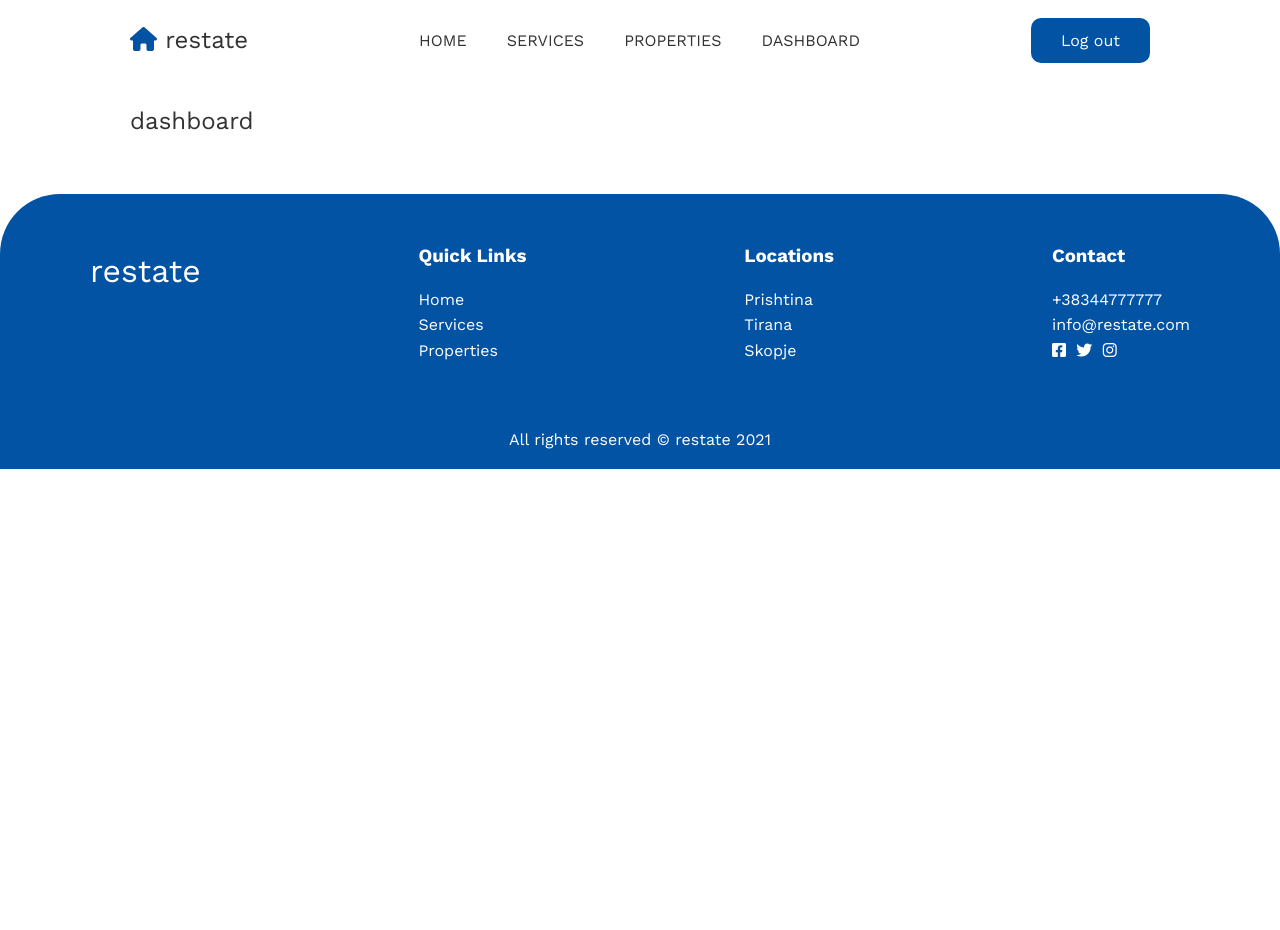
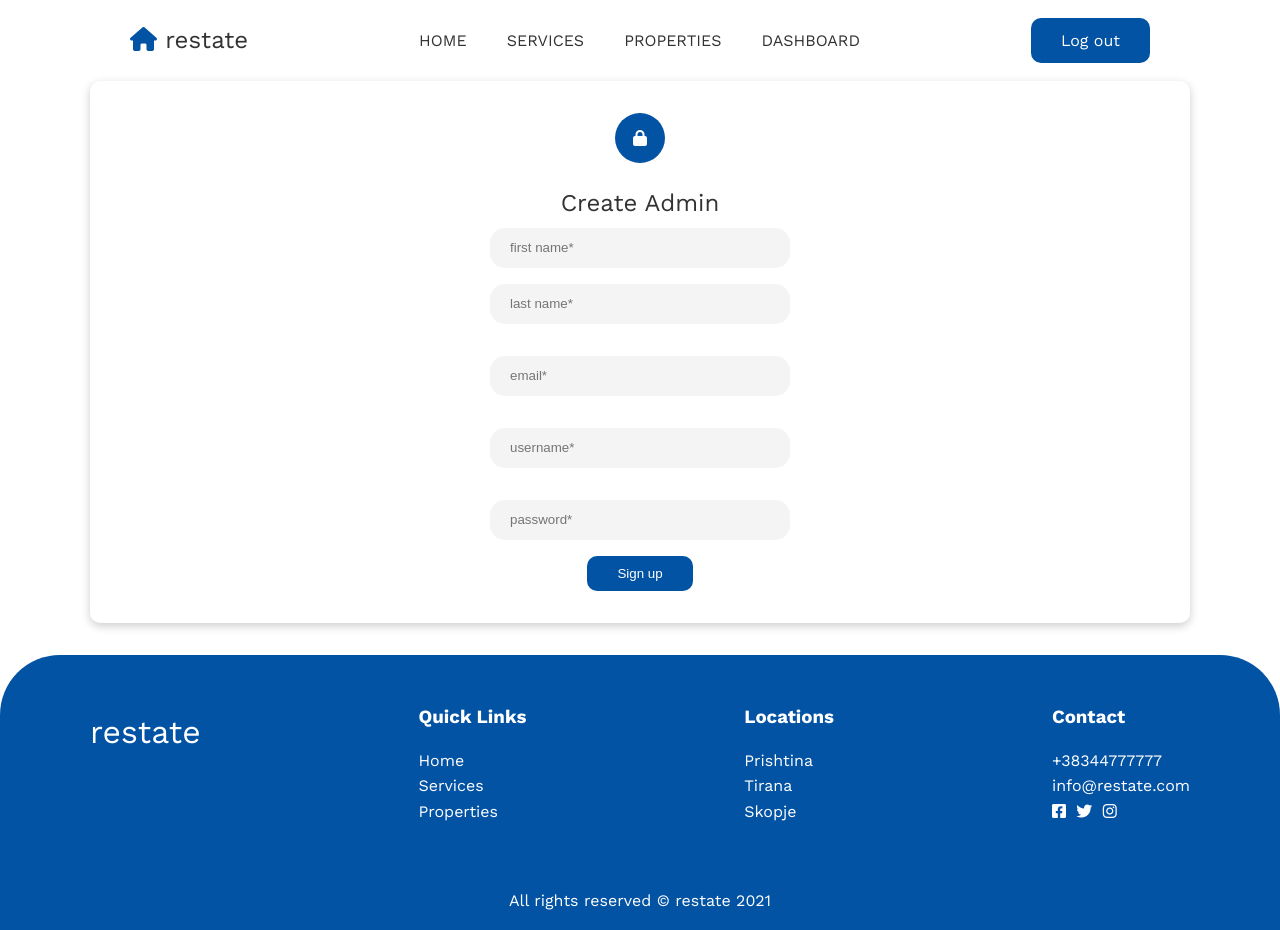
Before and after one commit to florinkras/restate, a PHP site: page /dashboard.php in a window 1280 px wide. Before the commit the page ends 469 px from the top, so only its background shows below. Run offline with PHP 8.4, Linux system fonts and the light colour scheme; the visitor is signed in with stand-in values (Sample User, id 1).

Commit message:
create admin user

```diff
--- a/classes/signup-controller.classes.php
+++ b/classes/signup-controller.classes.php
@@ -7,15 +7,17 @@ class SignupController extends Singup
   private $email;
   private $username;
   private $password;
+  private $role;
 
 
-  public function __construct($firstName, $lastName, $email, $username, $password)
+  public function __construct($firstName, $lastName, $email, $username, $password, $role)
   {
     $this->firstName = $firstName;
     $this->lastName = $lastName;
     $this->email = $email;
     $this->username = $username;
     $this->password = $password;
+    $this->role = $role;
   }
 
   public function signupUser()
@@ -33,7 +35,7 @@ class SignupController extends Singup
       exit();
     }
 
-    $this->setUser($this->firstName, $this->lastName, $this->email, $this->username,  $this->password);
+    $this->setUser($this->firstName, $this->lastName, $this->email, $this->username,  $this->password, $this->role);
   }
 
   private function emptyInput()
--- a/classes/signup.classes.php
+++ b/classes/signup.classes.php
@@ -3,14 +3,14 @@
 class Singup extends Db
 {
 
-  protected function setUser($firstName, $lastName, $email, $username, $password)
+  protected function setUser($firstName, $lastName, $email, $username, $password, $role)
   {
-    $sql = 'INSERT INTO users (firstName, lastName, email, username, password) VALUES (?, ?, ?, ?, ?);';
+    $sql = 'INSERT INTO users (firstName, lastName, email, username, password, role) VALUES (?, ?, ?, ?, ?, ?);';
     $stmt = $this->connect()->prepare($sql);
 
     $hashedPwd = password_hash($password, PASSWORD_DEFAULT);
 
-    if (!$stmt->execute(array($firstName, $lastName, $email, $username, $hashedPwd))) {
+    if (!$stmt->execute(array($firstName, $lastName, $email, $username, $hashedPwd, $role))) {
       $stmt = null;
       header("location: ../index.php?error=stmtfailed");
     }
--- a/dashboard.php
+++ b/dashboard.php
@@ -17,6 +17,7 @@ if (!$_SESSION || !$_SESSION['id'] || !$_SESSION['role']) {
     <link rel="stylesheet" href="https://cdnjs.cloudflare.com/ajax/libs/font-awesome/6.0.0-beta3/css/all.min.css" integrity="sha512-Fo3rlrZj/k7ujTnHg4CGR2D7kSs0v4LLanw2qksYuRlEzO+tcaEPQogQ0KaoGN26/zrn20ImR1DfuLWnOo7aBA==" crossorigin="anonymous" referrerpolicy="no-referrer" />
     <link rel="stylesheet" href="./css/main.css" />
     <link rel="stylesheet" href="./css/utilities.css" />
+    <link rel="stylesheet" href="./css/form.css" />
     <link rel="stylesheet" href="./css/media-queries.css" />
     <title>REstate</title>
 </head>
@@ -77,11 +78,20 @@ if (!$_SESSION || !$_SESSION['id'] || !$_SESSION['role']) {
     </div>
 
     <!--Showcase-->
-    <section class="py-1">
-        <div class="container flex full-height align-center">
-            <h1>dashboard</h1>
+    <div class="container flex flex-column align-center card my-2 form-container">
+        <div class="flex justify-center align-center bg-primary p-2 lock-icon">
+            <i class="fas fa-lock"></i>
         </div>
-    </section>
+        <h2>Create Admin</h2>
+        <form name="createAdmin" action="includes/signup.inc.php" method="post" id="signup" class="flex flex-column align-center login-form">
+            <input id="firstName" name="firstName" class="bg-light" type="text" placeholder="first name*" />
+            <input id="lastName" name="lastName" class="my-1 bg-light" type="text" placeholder="last name*" />
+            <input id="email" name="email" class="my-1 bg-light" type="email" placeholder="email*" />
+            <input id="username" name="username" class="my-1 bg-light" type="text" placeholder="username*" />
+            <input id="password" name="password" class="my-1 bg-light" type="password" placeholder="password*" />
+            <button class="btn" type="submit" name="createAdmin">Sign up</button>
+        </form>
+    </div>
 
 
     <!--Footer-->
--- a/login.php
+++ b/login.php
@@ -77,7 +77,7 @@ if ($_SESSION && $_SESSION['id']) {
       <i class="fas fa-lock"></i>
     </div>
     <h2>Log In</h2>
-    <form action="includes/login.inc.php" method="post" id="login" class="flex flex-column align-center login-form">
+    <form name="submit" action="includes/login.inc.php" method="post" id="login" class="flex flex-column align-center login-form">
       <input id="username" name="username" class="bg-light" type="text" placeholder="username" />
       <input id="password" name="password" class="my-1 bg-light" type="password" placeholder="password" />
       <button class="btn" type="submit" name="submit">Log In</button>
--- a/property.php
+++ b/property.php
@@ -11,6 +11,9 @@ include "./classes/property.classes.php";
 
 $propertyModel = new Property();
 $result = $propertyModel->getProperty($id);
+if (!$result) {
+  header("location: ./index.php");
+}
 ?>
 
 <!DOCTYPE html>
--- a/signup.php
+++ b/signup.php
@@ -80,13 +80,13 @@ if ($_SESSION && $_SESSION['id']) {
       <i class="fas fa-lock"></i>
     </div>
     <h2>Sign up</h2>
-    <form action="includes/signup.inc.php" method="post" id="signup" class="flex flex-column align-center login-form">
+    <form name="signup" action="includes/signup.inc.php" method="post" id="signup" class="flex flex-column align-center login-form">
       <input id="firstName" name="firstName" class="bg-light" type="text" placeholder="first name*" />
       <input id="lastName" name="lastName" class="my-1 bg-light" type="text" placeholder="last name*" />
       <input id="email" name="email" class="my-1 bg-light" type="email" placeholder="email*" />
       <input id="username" name="username" class="my-1 bg-light" type="text" placeholder="username*" />
       <input id="password" name="password" class="my-1 bg-light" type="password" placeholder="password*" />
-      <button class="btn" type="submit" name="submit">Sign up</button>
+      <button class="btn" type="submit" name="signup">Sign up</button>
     </form>
   </div>
   <script type="module" src="./app.js"></script>
```
Also changed, not shown: includes/signup.inc.php (+6 -2 lines).
